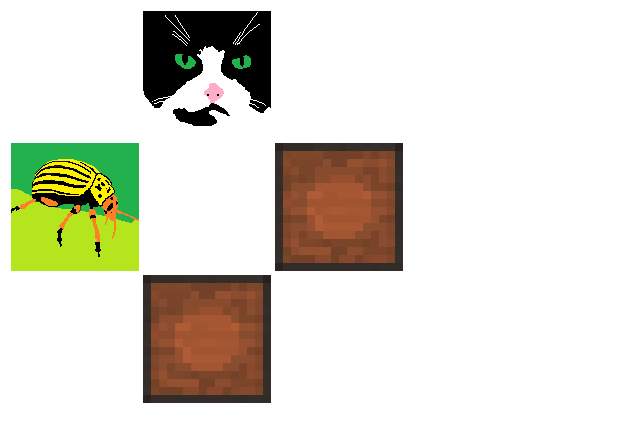
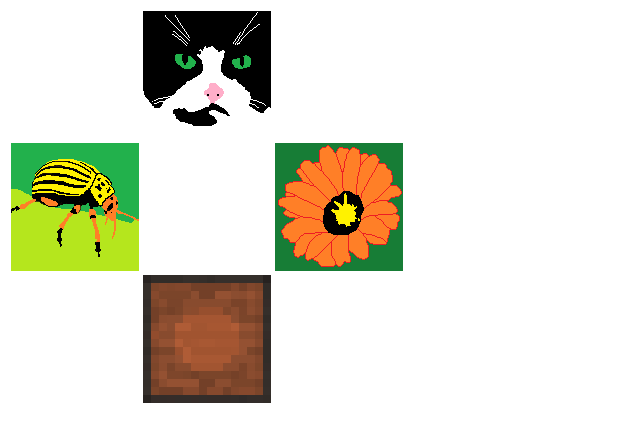
Before and after one commit to reviiii/art, a plain HTML site: page index.html in a window 1280 px wide. Shown: the whole page, without its empty margins (0-640 px from the left). Drawn offline with Linux system fonts and the light colour scheme.

Commit message:
Update index.html

```diff
--- a/index.html
+++ b/index.html
@@ -5,7 +5,7 @@
 <body>
 <table>
 <tr><td></td><td><a href="kat"><img src="kat.png"></a></td><td></td></tr>
-<tr><td><a href="col"><img src="col.png"></a></td><td></td><td><!-- <a href="prik.html"><img src="cactus.png"></a> --><img src="empty.png"></td></tr>
+<tr><td><a href="col"><img src="col.png"></a></td><td></td><td><a href="prik.html"><img src="cactus.png"></a></td></tr>
 <tr><td></td><td><img src="empty.png"></td><td></td></tr>
 </table>
 </body>
```
